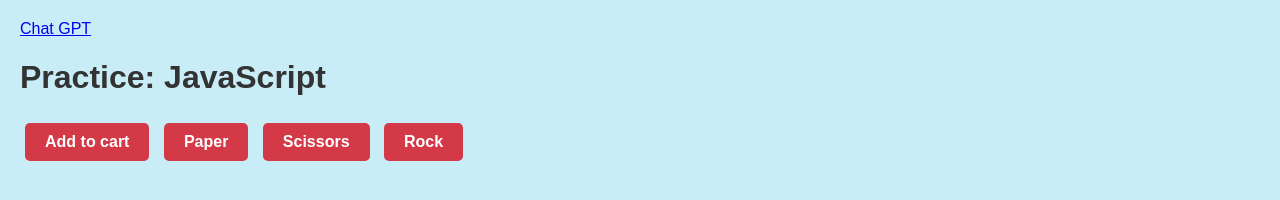
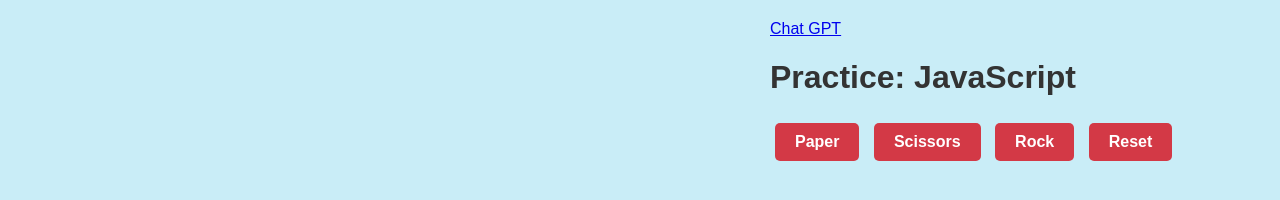
Before and after one commit to sirjan01-cmd/Practice-JS, a plain HTML site: page main.html/index.html in a window 1280 px wide. Drawn offline with Linux system fonts and the light colour scheme.

Commit message:
adjusting style

```diff
--- a/main.html/index.html
+++ b/main.html/index.html
@@ -12,10 +12,10 @@
   Practice: JavaScript
  </h1>
 
-  <button>Add to cart</button>
   <button>Paper</button>
   <button>Scissors</button>
   <button>Rock</button>
+  <button>Reset</button>
 
   </script>
   <script src="../javascript/ch1_alert.js"></script>
--- a/main.html/styles/style.css
+++ b/main.html/styles/style.css
@@ -4,6 +4,7 @@ body {
   margin: 0;
   padding: 20px;
   color: #333;
+  margin-left:750px;
 }
 button {
   background-color: #d33946;
```
